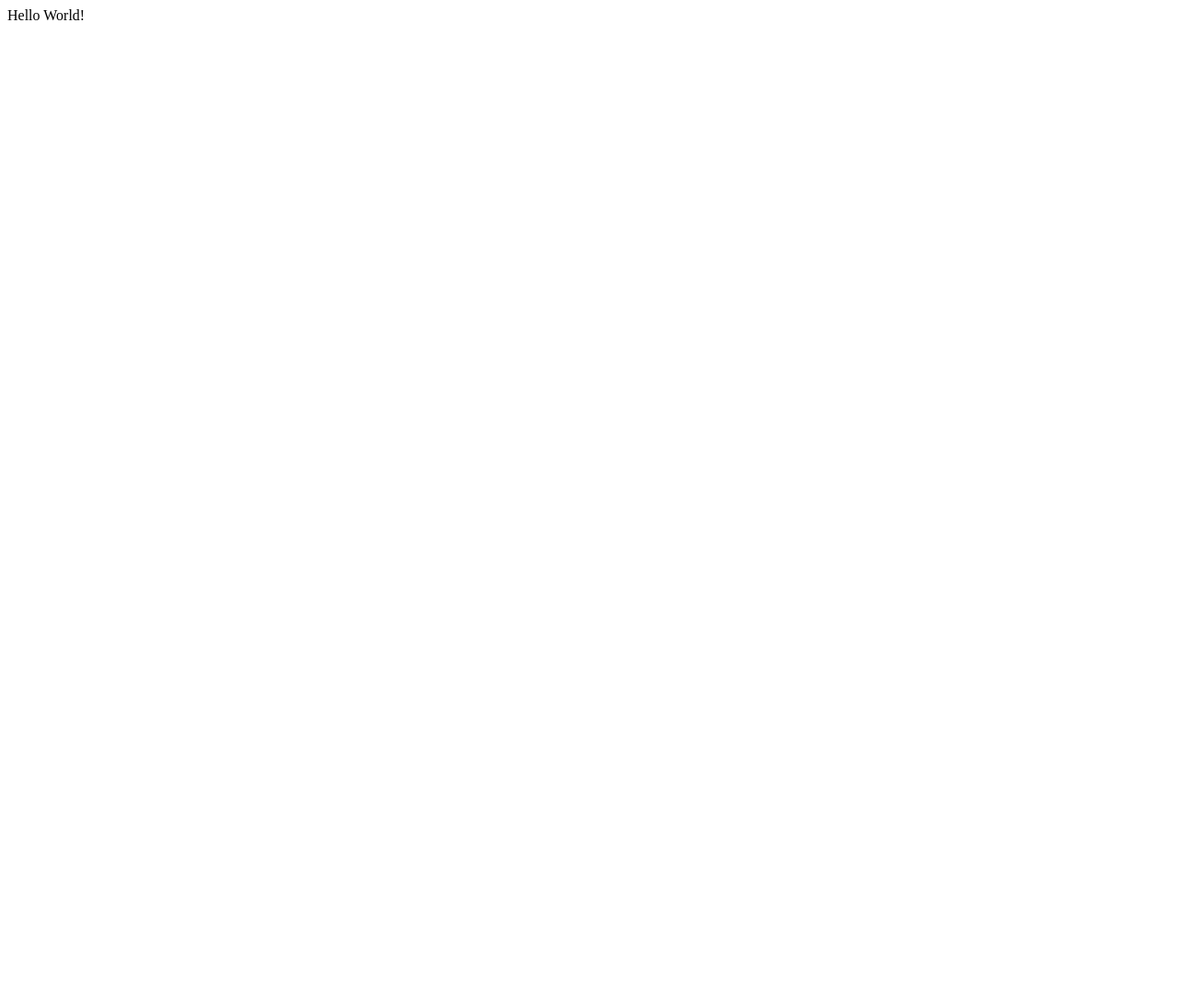
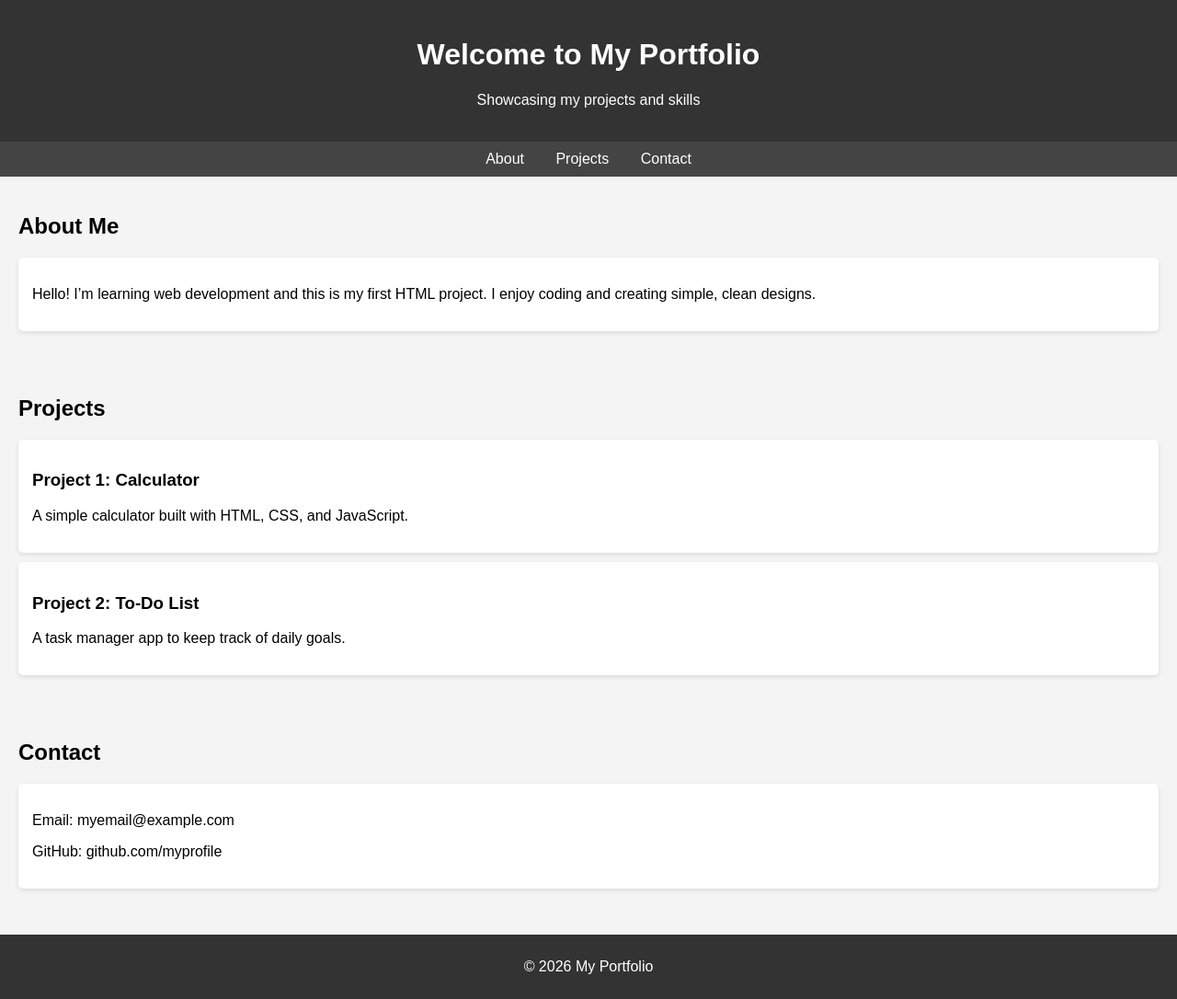
Before and after one commit to bhaveshk-25/My-Portfolio, a plain HTML site: page index.html in a window 1280 px wide. Shown: the whole page at 92% size. Before the commit the page ends 800 px from the top, so only its background shows below. Drawn offline with Linux system fonts and the light colour scheme.

Commit message:
My Portfolio Website

```diff
--- a/index.html
+++ b/index.html
@@ -1 +1,91 @@
-<P>Hello World!</P>
+<!DOCTYPE html>
+<html lang="en">
+<head>
+  <meta charset="UTF-8">
+  <meta name="viewport" content="width=device-width, initial-scale=1.0">
+  <title>My Portfolio</title>
+  <style>
+    body {
+      font-family: Arial, sans-serif;
+      margin: 0;
+      background-color: #f4f4f4;
+    }
+    header {
+      background: #333;
+      color: white;
+      padding: 20px;
+      text-align: center;
+    }
+    nav {
+      background: #444;
+      padding: 10px;
+      text-align: center;
+    }
+    nav a {
+      color: white;
+      margin: 0 15px;
+      text-decoration: none;
+    }
+    section {
+      padding: 20px;
+    }
+    .card {
+      background: white;
+      padding: 15px;
+      margin: 10px 0;
+      border-radius: 5px;
+      box-shadow: 0 2px 5px rgba(0,0,0,0.1);
+    }
+    footer {
+      background: #333;
+      color: white;
+      text-align: center;
+      padding: 10px;
+      margin-top: 20px;
+    }
+  </style>
+</head>
+<body>
+  <header>
+    <h1>Welcome to My Portfolio</h1>
+    <p>Showcasing my projects and skills</p>
+  </header>
+
+  <nav>
+    <a href="#about">About</a>
+    <a href="#projects">Projects</a>
+    <a href="#contact">Contact</a>
+  </nav>
+
+  <section id="about">
+    <h2>About Me</h2>
+    <div class="card">
+      <p>Hello! I’m learning web development and this is my first HTML project. I enjoy coding and creating simple, clean designs.</p>
+    </div>
+  </section>
+
+  <section id="projects">
+    <h2>Projects</h2>
+    <div class="card">
+      <h3>Project 1: Calculator</h3>
+      <p>A simple calculator built with HTML, CSS, and JavaScript.</p>
+    </div>
+    <div class="card">
+      <h3>Project 2: To-Do List</h3>
+      <p>A task manager app to keep track of daily goals.</p>
+    </div>
+  </section>
+
+  <section id="contact">
+    <h2>Contact</h2>
+    <div class="card">
+      <p>Email: myemail@example.com</p>
+      <p>GitHub: github.com/myprofile</p>
+    </div>
+  </section>
+
+  <footer>
+    <p>&copy; 2026 My Portfolio</p>
+  </footer>
+</body>
+</html>
```
